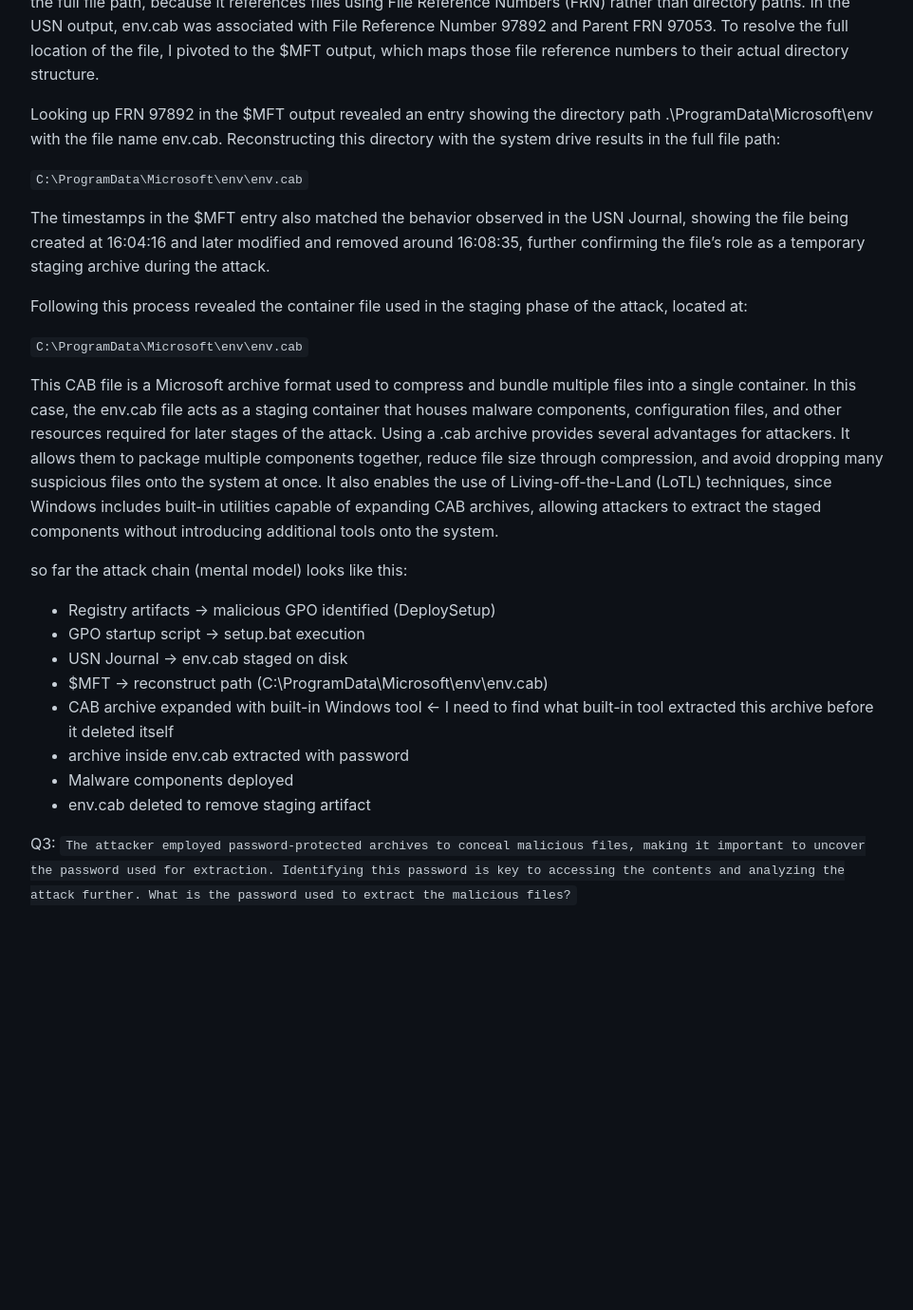
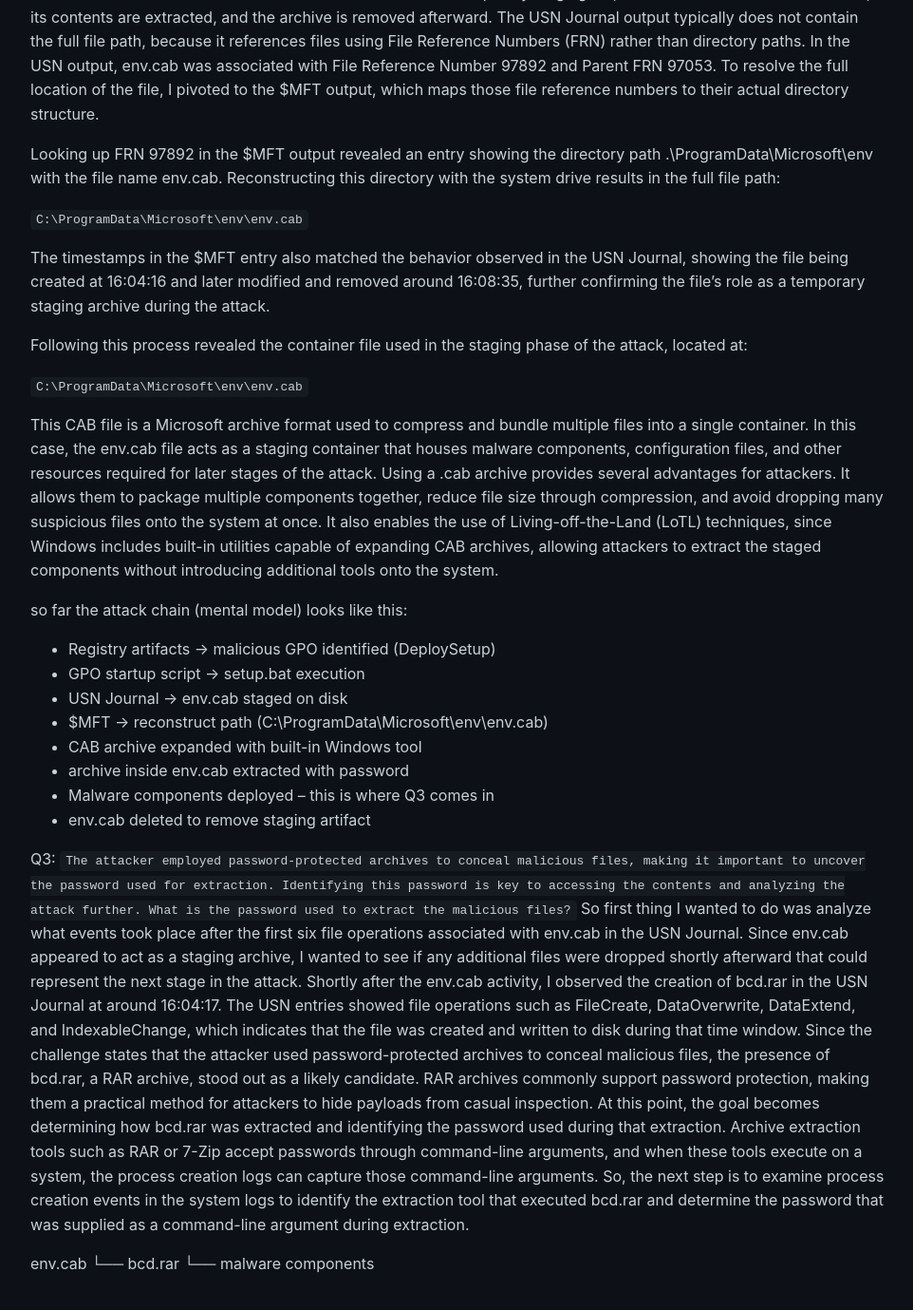
Before and after one commit to soreRum/soreRum.github.io, a Jekyll site: the page built from _posts/2026-03-5-MeteorHit-Indra Lab.md, in a window 1280 px wide and 1400 px high, scrolled down 2391 px. Shown: the top 1379 px of the window at 95% size, without its empty margins (158-1120 px from the left). Built offline with Jekyll 4.4.1, drawn with Linux system fonts in a browser that asks for light colours; our own code applies the rules of GitHub Pages for plain Markdown files; before the commit the page ends 3401 px from its top, so only the background shows below that; some of the changed text lies outside the part shown.

Commit message:
Update 2026-03-5-MeteorHit-Indra Lab.md

```diff
--- a/_posts/2026-03-5-MeteorHit-Indra Lab.md
+++ b/_posts/2026-03-5-MeteorHit-Indra Lab.md
@@ -3,6 +3,8 @@
 **Goal:** Reconstruct a wiper malware attack by analyzing registry, event logs, and USN journal artifacts using Registry Explorer, Event Log Explorer, and VirusTotal.
 
 Initial investigations reveal that attackers compromised the Active Directory (AD) system and deployed wiper malware across multiple machines. You have been provided with forensic artifacts collected via KAPE SANS Triage from one of the affected machines to determine how the attackers gained access, the scope of the malware's deployment, and what critical systems or data were impacted before the shutdown
+
+what i will have avail: logs, registry, forensic artifacts from the KAPE filesystem reconstruction
 
 Building the mental model, the attack chain:
 --------------------------------------------
@@ -66,9 +68,14 @@
 - GPO startup script → setup.bat execution
 - USN Journal → env.cab staged on disk
 - $MFT → reconstruct path (C:\ProgramData\Microsoft\env\env.cab)
-- CAB archive expanded with built-in Windows tool  <- I need to find what built-in tool extracted this archive before it deleted itself
+- CAB archive expanded with built-in Windows tool
 - archive inside env.cab extracted with password
-- Malware components deployed
+- Malware components deployed -- this is where Q3 comes in
 - env.cab deleted to remove staging artifact
 
 Q3: `The attacker employed password-protected archives to conceal malicious files, making it important to uncover the password used for extraction. Identifying this password is key to accessing the contents and analyzing the attack further. What is the password used to extract the malicious files?`
+So first thing I wanted to do was analyze what events took place after the first six file operations associated with env.cab in the USN Journal. Since env.cab appeared to act as a staging archive, I wanted to see if any additional files were dropped shortly afterward that could represent the next stage in the attack.  Shortly after the env.cab activity, I observed the creation of bcd.rar in the USN Journal at around 16:04:17. The USN entries showed file operations such as FileCreate, DataOverwrite, DataExtend, and IndexableChange, which indicates that the file was created and written to disk during that time window. Since the challenge states that the attacker used password-protected archives to conceal malicious files, the presence of bcd.rar, a RAR archive, stood out as a likely candidate. RAR archives commonly support password protection, making them a practical method for attackers to hide payloads from casual inspection. At this point, the goal becomes determining how bcd.rar was extracted and identifying the password used during that extraction. Archive extraction tools such as RAR or 7-Zip accept passwords through command-line arguments, and when these tools execute on a system, the process creation logs can capture those command-line arguments. So, the next step is to examine process creation events in the system logs to identify the extraction tool that executed bcd.rar and determine the password that was supplied as a command-line argument during extraction.
+
+env.cab
+└── bcd.rar
+    └── malware components
```
